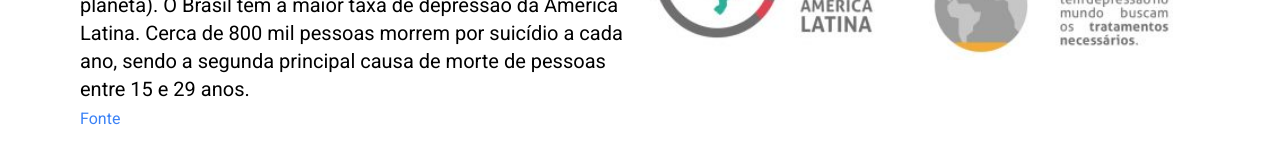
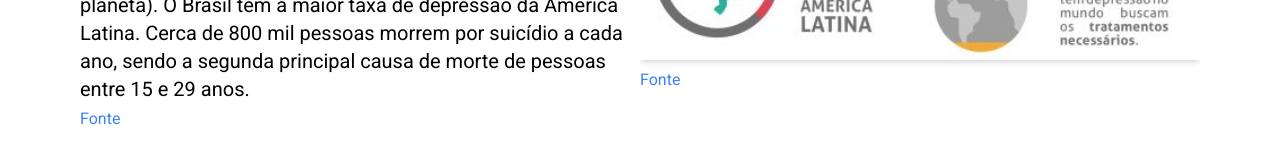
Before and after one commit to nicholascostadev/vidaecarreira, a React (Create React App) app: page / in a window 1280 px wide. Shown: the part 1434-1594 px from the top of the page. Built offline with nearby package versions, Linux system fonts and the light colour scheme.

Commit message:
UPDATE: Add rel-noreffer to 'a' tag

```diff
--- a/src/components/Definition.tsx
+++ b/src/components/Definition.tsx
@@ -32,10 +32,16 @@ const Definition = () => {
 				</div>
 				<div className="w-full">
 					<img
-						className="w-full"
+						className="w-full shadow-md rounded-sm mb-2"
 						src={infograficoDepressao}
 						alt="Infográfico sobre depressão"
 					/>
+					<a
+						className=" text-blue-500"
+						href="http://blogs.unigranrio.br/bibliotecavirtual/files/2020/08/CAPS_centro-de-atencao-psicosocial-especializado-em-tratamento-depressivo.pdf"
+					>
+						Fonte
+					</a>
 				</div>
 			</div>
 		</section>
--- a/src/pages/Help.tsx
+++ b/src/pages/Help.tsx
@@ -51,6 +51,8 @@ const Help = () => {
 					<a
 						href="https://www.cvv.org.br/e-mail/"
 						className="text-blue-500 hover:underline lg:text-lg md:text-lg text-sm"
+						target="_blank"
+						rel="noreferrer"
 					>
 						email.
 					</a>
@@ -62,6 +64,7 @@ const Help = () => {
 						href="https://www.cvv.org.br/"
 						target="__blank"
 						className="text-blue-500 hover:underline lg:text-xl md:text-lg text-sm"
+						rel="noreferrer"
 					>
 						{' '}
 						site
```
Also changed, not shown: 11 other files (tests, documents, lock files or other folders).
